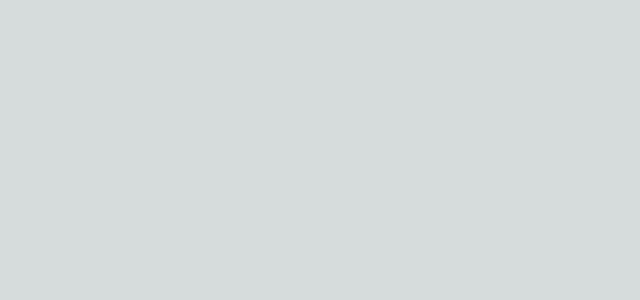
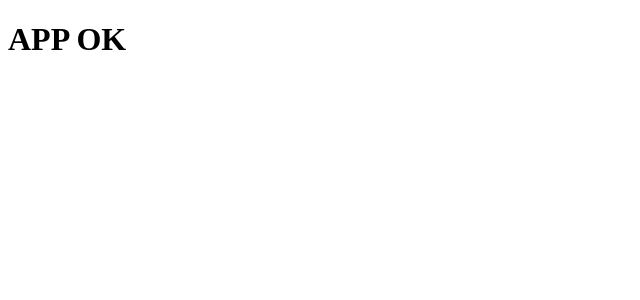
Before and after one commit to alejandroburbano-commits/quiroz-crm, a Next.js app: page / in a window 1280 px wide. Shown: the top 300 px of the page, without its empty margins (0-640 px from the left). Built offline with nearby package versions, Linux system fonts and the light colour scheme.

Commit message:
fix: layout and page blank screen debug

```diff
--- a/app/layout.tsx
+++ b/app/layout.tsx
@@ -1,27 +1,11 @@
-import type { Metadata } from 'next'
-import { Inter } from 'next/font/google'
-import './globals.css'
-import { Providers } from './providers'
-
-const inter = Inter({ subsets: ['latin'] })
-
-export const metadata: Metadata = {
-  title: 'Quiroz Law - CRM',
-  description: 'Sistema de gestión para firmas de inmigración',
-}
-
 export default function RootLayout({
   children,
 }: {
   children: React.ReactNode
 }) {
   return (
-    <html lang="es">
-      <body className={inter.className}>
-        <Providers>
-          {children}
-        </Providers>
-      </body>
+    <html>
+      <body>{children}</body>
     </html>
   )
 }
--- a/app/page.tsx
+++ b/app/page.tsx
@@ -1,82 +1,3 @@
-'use client'
-
-import { useState, useEffect, useRef } from 'react'
-import { useLeads } from '@/hooks/useLeads'
-import { useQuery } from '@tanstack/react-query'
-import { supabase } from '@/lib/supabase'
-import toast from 'react-hot-toast'
-
-// ============================================================
-// TYPES
-// ============================================================
-interface Task {
-  id: string
-  text: string
-  done: boolean
-  assignedTo: string
+export default function Page() {
+  return <h1>APP OK</h1>
 }
-
-interface Activity {
-  id: string
-  type: string
-  title: string
-  description: string
-  createdAt: string
-  createdBy: string
-}
-
-interface Lead {
-  id: string
-  first_name: string
-  last_name: string | null
-  email: string | null
-  phone: string
-  status: string
-  priority: string
-  case_type: string | null
-  assigned_to: string | null
-  notes: string | null
-  alien_number: string | null
-  receipt_number: string | null
-  court: string | null
-  judge: string | null
-  next_hearing: string | null
-  deadline: string | null
-  tags: string[]
-  created_at: string
-  tasks?: Task[]      // ← Ahora Task está definida
-  activities?: Activity[]  // ← Ahora Activity está definida
-}
-interface Lead {
-  id: string
-  first_name: string
-  last_name: string | null
-  email: string | null
-  phone: string
-  status: string
-  priority: string
-  case_type: string | null
-  assigned_to: string | null
-  notes: string | null
-  alien_number: string | null
-  receipt_number: string | null
-  court: string | null
-  judge: string | null
-  next_hearing: string | null
-  deadline: string | null
-  tags: string[]
-  created_at: string
-  tasks?: Task[]
-  activities?: Activity[]
-}
-
-// ... (más interfaces)
-
-// ============================================================
-// MAIN COMPONENT
-// ============================================================
-export default function Home() {
-  // ... todo el código
-}
-
-//
```
